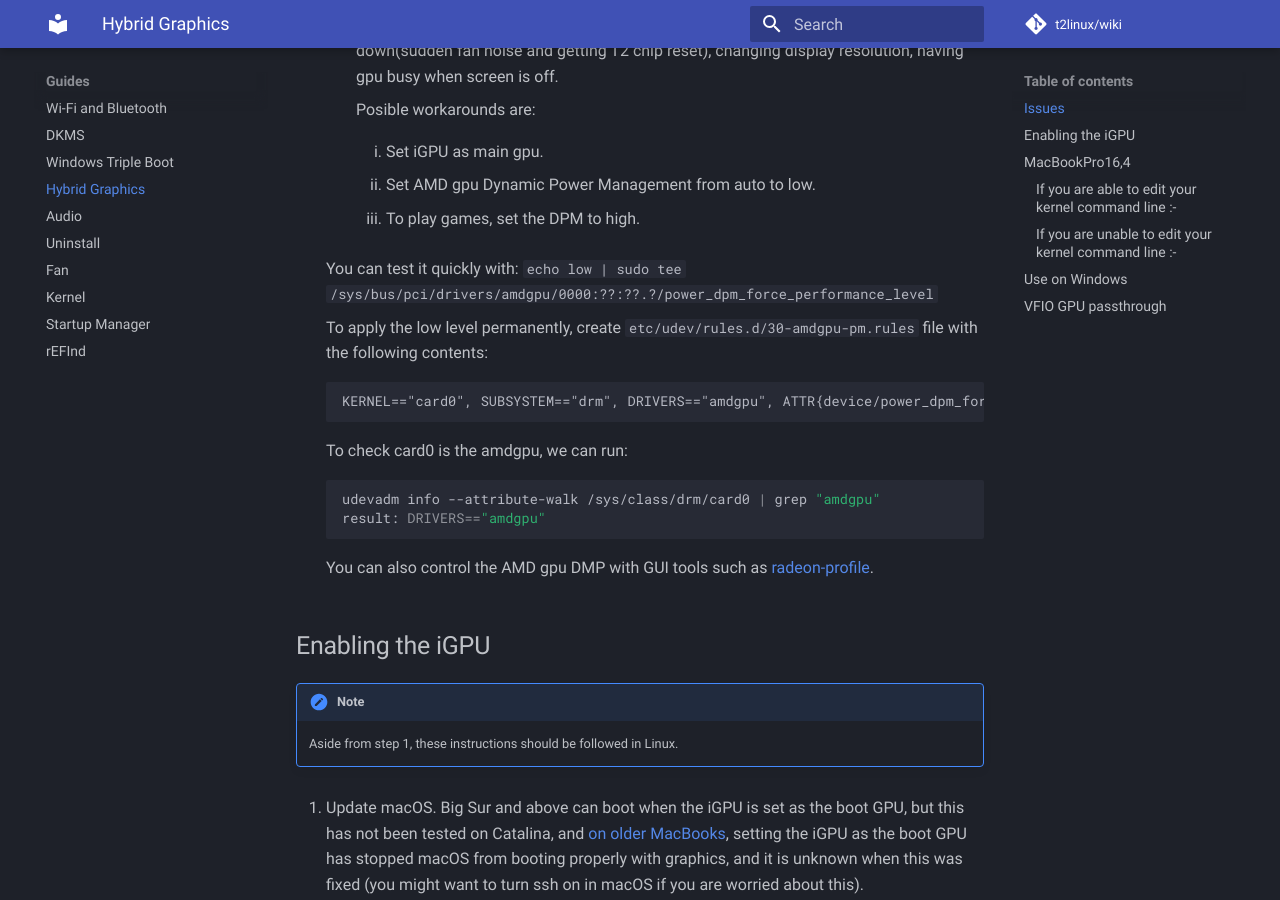
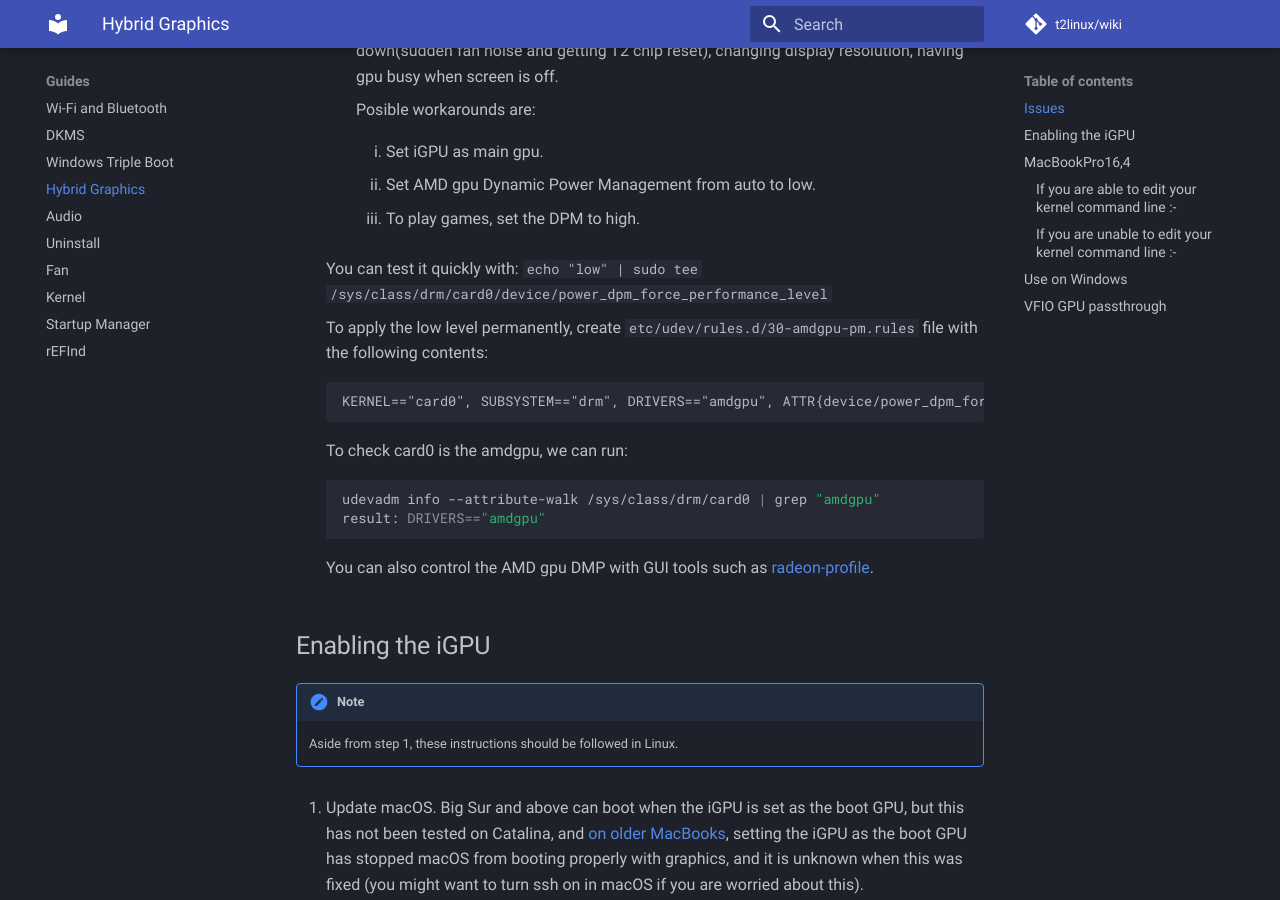
Before and after one commit to t2linux/wiki, an MkDocs documentation site: the page built from docs/guides/hybrid-graphics.md, in a window 1280 px wide and 900 px high, scrolled down 978 px. Built offline with MkDocs 1.6.1 and Material for MkDocs 9.7.7, drawn with Linux system fonts in a browser that asks for light colours; comment, search, counter and statistics services are not loaded.

Commit message:
added a simpler testing command

```diff
--- a/docs/guides/hybrid-graphics.md
+++ b/docs/guides/hybrid-graphics.md
@@ -26,7 +26,7 @@ This has been tested on the MacBookPro16,1 and the MacBookPro15,1. The 15,3 and
 
         3. To play games, set the DPM to high.
 
-    You can test it quickly with: `echo low | sudo tee /sys/bus/pci/drivers/amdgpu/0000:??:??.?/power_dpm_force_performance_level`
+    You can test it quickly with: `echo "low" | sudo tee /sys/class/drm/card0/device/power_dpm_force_performance_level`
 
     To apply the low level permanently, create `etc/udev/rules.d/30-amdgpu-pm.rules` file with the following contents:
 
```
